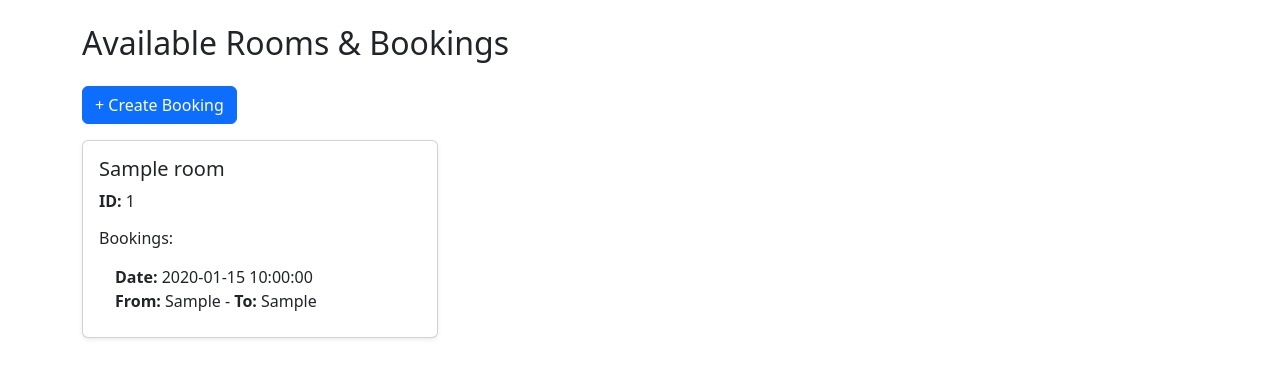
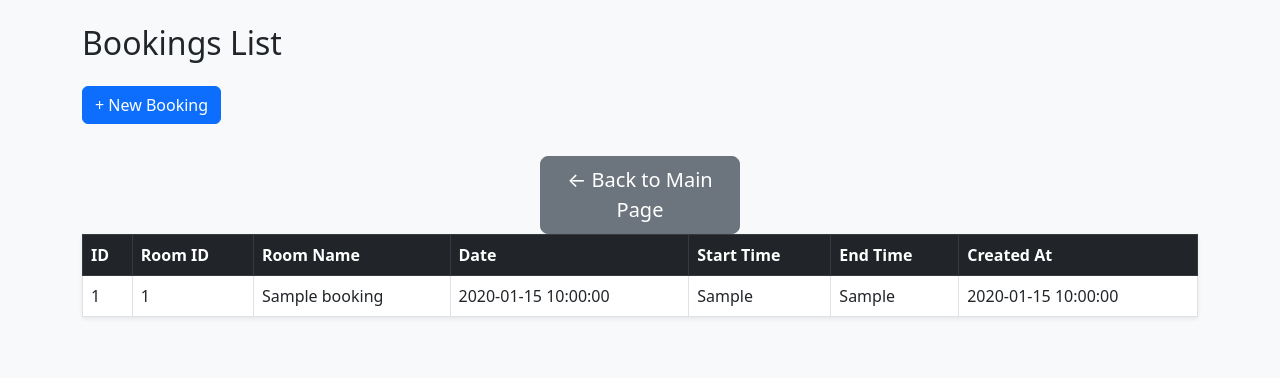
Before and after one commit to apipayok/stbm, a CodeIgniter 4 app: the page made by app/Views/pages/bookings.php in a window 1280 px wide. Shown: the top 378 px of the page. Run offline with PHP 8.4 and a stand-in for CodeIgniter, Linux system fonts and the light colour scheme; the template is opened without the code that fills it: most values are stand-ins (such as "Sample title", 1, 10 or a date in 2020); some libraries are stand-ins or nearby versions.

Commit message:
updated db part

```diff
--- a/app/Config/Routes.php
+++ b/app/Config/Routes.php
@@ -23,7 +23,7 @@ $routes->get('rooms', 'Room::view');
 $routes->get('rooms/(:num)', 'Room::viewBooking/$1');
 
 //view and make bookings
-$routes->get('/bookings', 'Booking::showBookings');
+$routes->get('/bookings', 'Booking::viewBookings');
 $routes->get('bookings/create', 'Booking::create');
 $routes->post('bookings/store', 'Booking::store');
 
--- a/app/Controllers/Booking.php
+++ b/app/Controllers/Booking.php
@@ -39,12 +39,14 @@ class Booking extends BaseController
         return redirect()->to('/bookings');
     }
 
+    /*
     public function showBookings()
     {
         $BookingModel = new BookingModel();
         $data['bookings'] = $BookingModel->findAll();
 
-        return view('bookings/show_booking', $data);
+        return view('pages/bookings', $data);
     }
+    */
 
 }
--- a/app/Database/Migrations/2025-10-10-072755_Bookings.php
+++ b/app/Database/Migrations/2025-10-10-072755_Bookings.php
@@ -15,7 +15,7 @@ class Booking extends Migration
             'date'      => ['type' => 'DATE'],
             'booking_start' => ['type' => 'TIME'],
             'booking_end'   => ['type' => 'TIME'],
-            'status'    => ['type' => 'VARCHAR', 'constraint' => 255,],
+            'status'    => ['type' => "ENUM('pending', 'approved', 'rejected')", 'default' => 'pending', 'null' => false,],
             'created_at'=> ['type' => 'DATETIME', 'null' => true,],
             'updated_at'=> ['type' => 'DATETIME', 'null' => true,],
         ]);
--- a/app/Views/admin/admin_rooms.php
+++ b/app/Views/admin/admin_rooms.php
@@ -11,6 +11,9 @@
 
     <div class="d-flex justify-content-end mb-3">
         <a href="<?= site_url('admin/rooms/create') ?>" class="btn btn-primary">Add New Room</a>
+        <a href="<?= site_url('dashboard') ?>" class="btn btn-secondary btn-lg mt-3 d-block mx-auto" style="width:200px;">
+        ← Back to Main Page
+        </a>
     </div>
 
     <div class="row">
--- a/app/Views/bookings/show_booking.php
+++ b/app/Views/bookings/show_booking.php
@@ -10,6 +10,9 @@
 <div class="container">
     <h2 class="mb-4">Bookings List</h2>
     <a href="<?= site_url('bookings/create') ?>" class="btn btn-primary mb-3">+ New Booking</a>
+    <a href="<?= site_url('dashboard') ?>" class="btn btn-secondary btn-lg mt-3 d-block mx-auto" style="width:200px;">
+    ← Back to Main Page
+    </a>
 
     <?php if (!empty($bookings) && is_array($bookings)): ?>
         <table class="table table-bordered table-hover shadow-sm bg-white">
--- a/app/Views/pages/bookings.php
+++ b/app/Views/pages/bookings.php
@@ -2,47 +2,48 @@
 <html lang="en">
 <head>
     <meta charset="UTF-8">
-    <title>Room Bookings</title>
+    <title>All Bookings</title>
     <link href="https://cdn.jsdelivr.net/npm/bootstrap@5.3.0/dist/css/bootstrap.min.css" rel="stylesheet">
 </head>
-<body class="p-4">
+<body class="p-4 bg-light">
 
 <div class="container">
-    <h2 class="mb-4">Available Rooms & Bookings</h2>
-    <a href="<?= site_url('bookings/create') ?>" class="btn btn-primary mb-3">+ Create Booking</a>
+    <h2 class="mb-4">Bookings List</h2>
+    <a href="<?= site_url('bookings/create') ?>" class="btn btn-primary mb-3">+ New Booking</a>
+    <a href="<?= site_url('dashboard') ?>" class="btn btn-secondary btn-lg mt-3 d-block mx-auto" style="width:200px;">
+    ← Back to Main Page
+    </a>
 
-    <div class="row">
-        <?php foreach ($rooms as $room): ?>
-            <div class="col-md-4 mb-4">
-                <div class="card shadow-sm">
-                    <div class="card-body">
-                        <h5 class="card-title"><?= esc($room['roomName']) ?></h5>
-                        <p><strong>ID:</strong> <?= esc($room['roomId']) ?></p>
-
-                        <h6>Bookings:</h6>
-                        <ul class="list-group list-group-flush">
-                            <?php
-                            $hasBooking = false;
-                            foreach ($bookings as $booking):
-                                if ($booking['roomId'] == $room['roomId']):
-                                    $hasBooking = true;
-                            ?>
-                                <li class="list-group-item">
-                                    <strong>Date:</strong> <?= esc($booking['date']) ?><br>
-                                    <strong>From:</strong> <?= esc($booking['booking_start']) ?> -
-                                    <strong>To:</strong> <?= esc($booking['booking_end']) ?>
-                                </li>
-                            <?php endif; endforeach; ?>
-
-                            <?php if (!$hasBooking): ?>
-                                <li class="list-group-item text-muted">No bookings yet</li>
-                            <?php endif; ?>
-                        </ul>
-                    </div>
-                </div>
-            </div>
-        <?php endforeach; ?>
-    </div>
+    <?php if (!empty($bookings) && is_array($bookings)): ?>
+        <table class="table table-bordered table-hover shadow-sm bg-white">
+            <thead class="table-dark">
+                <tr>
+                    <th>ID</th>
+                    <th>Room ID</th>
+                    <th>Room Name</th>
+                    <th>Date</th>
+                    <th>Start Time</th>
+                    <th>End Time</th>
+                    <th>Created At</th>
+                </tr>
+            </thead>
+            <tbody>
+                <?php foreach ($bookings as $booking): ?>
+                    <tr>
+                        <td><?= esc($booking['id']) ?></td>
+                        <td><?= esc($booking['roomId']) ?></td>
+                        <td><?= esc($booking['roomName']) ?></td>
+                        <td><?= esc($booking['date']) ?></td>
+                        <td><?= esc($booking['booking_start']) ?></td>
+                        <td><?= esc($booking['booking_end']) ?></td>
+                        <td><?= esc($booking['created_at']) ?></td>
+                    </tr>
+                <?php endforeach; ?>
+            </tbody>
+        </table>
+    <?php else: ?>
+        <div class="alert alert-info">No bookings found.</div>
+    <?php endif; ?>
 </div>
 
 </body>
--- a/app/Views/pages/rooms.php
+++ b/app/Views/pages/rooms.php
@@ -34,6 +34,9 @@
 <body>
 <div class="container mt-5">
     <h2 class="mb-4 text-center">Available Rooms</h2>
+    <a href="<?= site_url('dashboard') ?>" class="btn btn-secondary btn-lg mt-3 d-block mx-auto" style="width:200px;">
+    ← Back to Main Page
+    </a>
     <div class="row g-4">
         <?php if (!empty($rooms)): ?>
             <?php foreach ($rooms as $room): ?>
```
